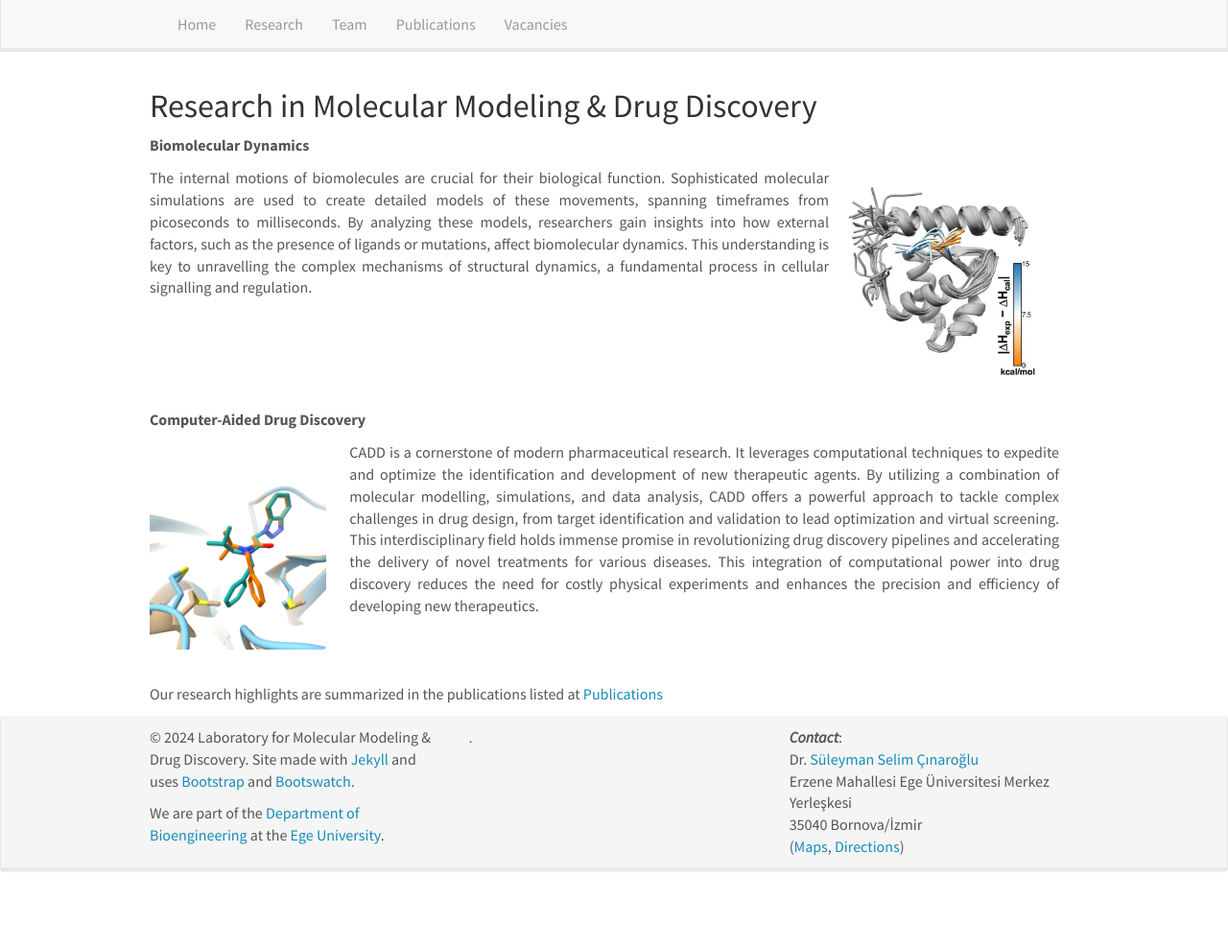
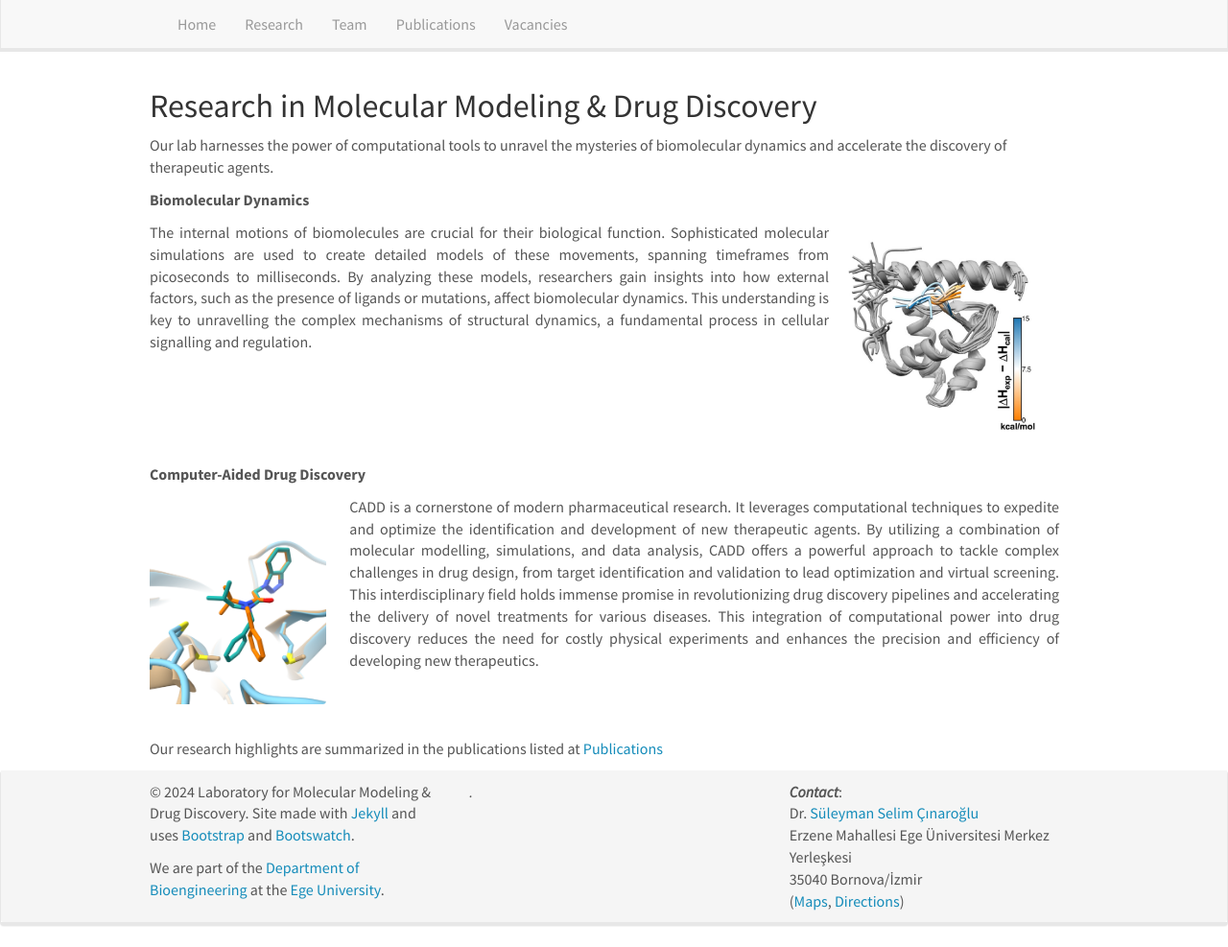
Before and after one commit to CinarogluLab/cinaroglulab.github.io, a Jekyll site: the page built from _pages/research.md, in a window 1280 px wide and 987 px high. Shown: the whole window at 96% size. Built offline with Jekyll 4.4.1, drawn with Linux system fonts in a browser that asks for light colours; nearby versions of some CDN libraries.

Commit message:
Update research.md

```diff
--- a/_pages/research.md
+++ b/_pages/research.md
@@ -7,7 +7,7 @@ permalink: /research/
 ---
 
 ## Research in Molecular Modeling & Drug Discovery
-
+Our lab harnesses the power of computational tools to unravel the mysteries of biomolecular dynamics and accelerate the discovery of therapeutic agents.
 
 **Biomolecular Dynamics**
 
```
